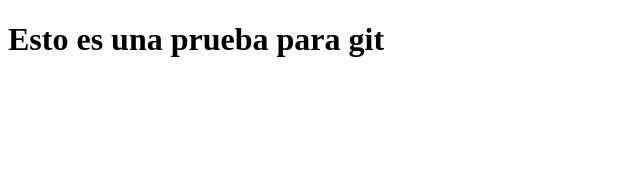
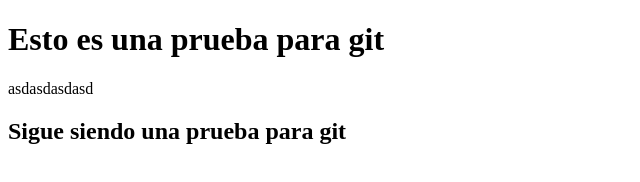
Before and after one commit to Santi506/mi_repositorio1, a plain HTML site: page index.html in a window 1280 px wide. Shown: the whole page, without its empty margins (0-640 px from the left). Drawn offline with Linux system fonts and the light colour scheme.

Commit message:
h2 y h3 nuevo

```diff
--- a/index.html
+++ b/index.html
@@ -9,6 +9,10 @@
 
 <body>
 	<h1> Esto es una prueba para git </h1>
+	asdasdasdasd
+
+
+	<h2> Sigue siendo una prueba para git </h2>
 
 </body>
 </html>
```
